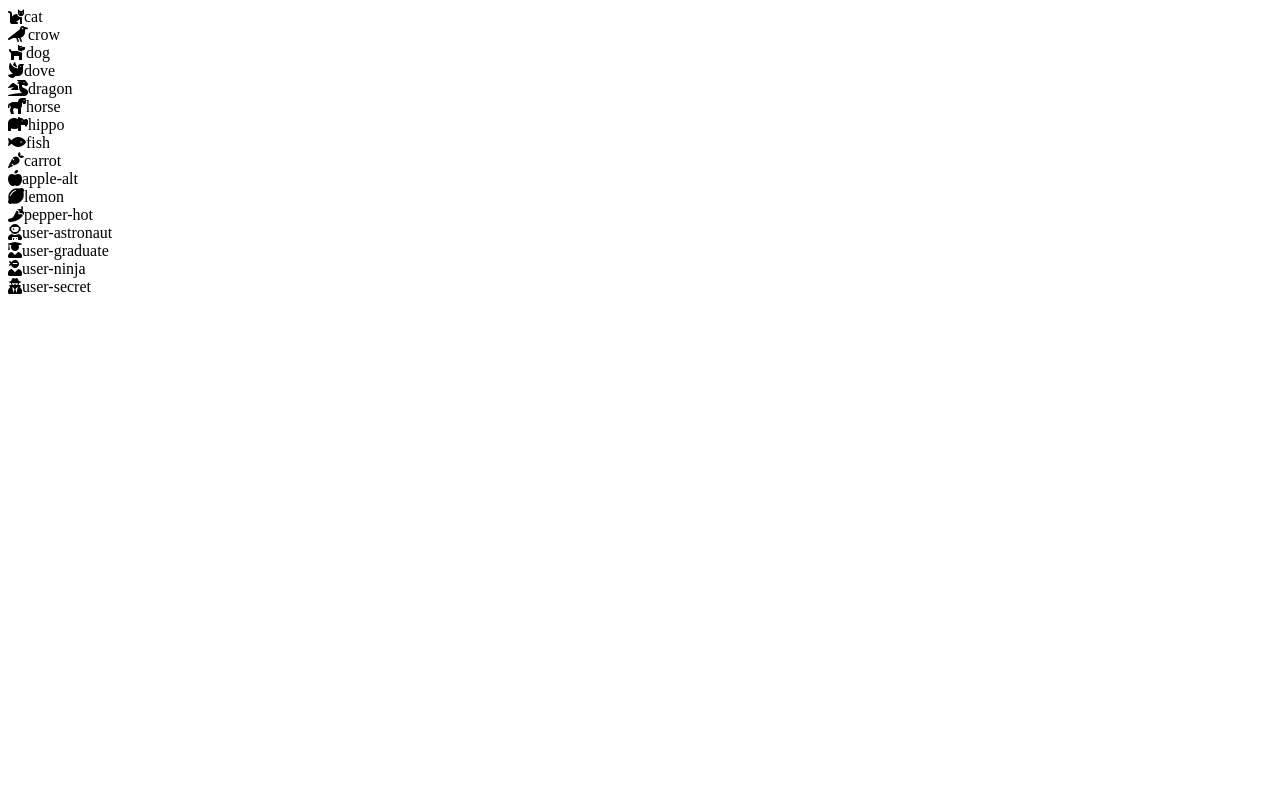
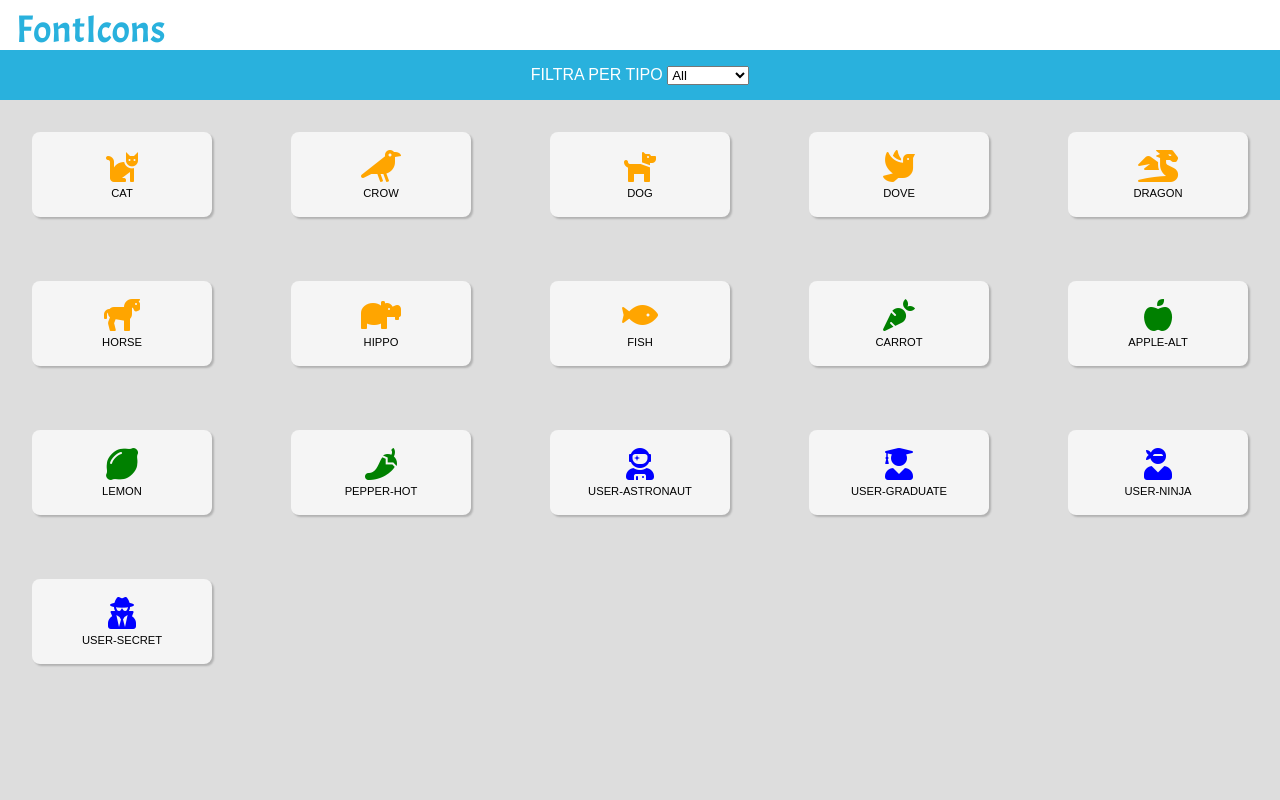
Before and after one commit to katy01101011/js-es6-icons, a plain HTML site: page index.html in a window 1280 px wide. Drawn offline with Linux system fonts and the light colour scheme.

Commit message:
add: css style

```diff
--- a/css/style.css
+++ b/css/style.css
@@ -0,0 +1,80 @@
+:root {
+    --header-title: #FFFFFF;
+    --header-select: #29B1DD;
+    --main-bg: #DDDDDD;
+    --cards-bg: #F5F5F5;
+}
+
+* {
+    margin: 0;
+    padding: 0;
+    box-sizing: border-box;
+    font-family: Arial, Helvetica, sans-serif;
+}
+
+.logo {
+    font-family: 'Acme', sans-serif;
+    width: 100%;
+    height: 50px;
+    background-color: var(--header-title);
+    color: var(--header-select);
+    font-size: 2.4rem;
+    padding-left: 1rem;
+    padding-top: .3rem;
+}
+
+nav {
+    width: 100%;
+    height: 50px;
+    background-color: var(--header-select);
+    line-height: 50px;
+    text-align: center;
+}
+
+nav label {
+    color: white;
+    text-transform: uppercase;
+}
+
+main {
+    background-color: var(--main-bg);
+}
+
+#icon-container {
+    width: 100%;
+    height: calc(100vh - 100px);
+    display: flex;
+    align-content: flex-start;
+    flex-wrap: wrap;
+    justify-content: space-between;
+}
+
+.icon-card {
+    width: 180px;
+    height: 85px;
+    background-color: var(--cards-bg);
+    border-radius: 8px;
+    box-shadow: 2px 2px 2px rgba(0, 0, 0, .2);
+    display: flex;
+    flex-direction: column;
+    justify-content: center;
+    align-items: center;
+    margin: 2rem;
+    cursor: pointer;
+}
+
+.icon-card:hover {
+    transition: .4s;
+    transform: scale(105%);
+    box-shadow: 1px 1px 1px rgba(0, 0, 0, .2);
+
+}
+
+.icon-card i {
+    font-size: 2rem;
+    margin-bottom: .3rem;
+}
+
+.icon-card>span {
+    font-size: .7rem;
+}
--- a/index.html
+++ b/index.html
@@ -6,6 +6,10 @@
     <meta name="viewport" content="width=device-width, initial-scale=1.0">
     <!-- Style -->
     <link rel="stylesheet" href="css/style.css">
+    <!-- Font -->
+    <link rel="preconnect" href="https://fonts.googleapis.com">
+    <link rel="preconnect" href="https://fonts.gstatic.com" crossorigin>
+    <link href="https://fonts.googleapis.com/css2?family=Acme&display=swap" rel="stylesheet">
     <!-- FontAwesome -->
     <link rel="stylesheet" href="https://cdnjs.cloudflare.com/ajax/libs/font-awesome/5.15.4/css/all.min.css">
     <!-- Title -->
@@ -13,6 +17,20 @@
     <link rel="icon" type="image/x-icon" href="img/kisspng-gratis-download-colorful-irregular-5aa7a70f5840d6.2950198315209367193615.jpg">
 </head>
 <body>
+    <header>
+        <div class="logo">FontIcons</div>
+        <nav>
+            <label for="icons">Filtra per tipo</label>
+
+            <select name="icons" id="icons">
+            <option value="animal">All</option>
+            <option value="animal">Animal</option>
+            <option value="vegetable">Vegetable</option>
+            <option value="user">Users</option>
+            </select>
+        </nav>
+    </header>
+    <main>
         <div id="icon-container">
             <!-- <div>
                 <i class="fas fa-smile"></i>
@@ -21,6 +39,7 @@
                 </span>
             </div> -->
         </div>
+    </main>
     <!-- Scripts -->
     <script src="js/script.js"></script>
 </body>
--- a/js/script.js
+++ b/js/script.js
@@ -113,14 +113,6 @@ const iconsArray = [
 	}
 ];
 
-// Milestone 1
-// Partendo dalla struttura dati fornita, visualizzare in pagina un box per ogni icona,
-// in cui è presente il nome dell'icona e l'icona stessa.
-
-// Milestone 2
-// Ciascuna icona ha una proprietà "color": utilizzare questa proprietà per visualizzare
-// le icone del colore corrispondente.
-
 // BONUS
 // Aggiungere alla pagina una select in cui le options corrispondono ai
 // vari tipi di icone (animal, vegetable, user). Quando l'utente seleziona un tipo dalla select,
@@ -146,11 +138,13 @@ let iconCards = iconsArray.forEach(element => {
     iconContainer.append(iconCard);
     // Creo l'elemento 'i'
     iconIcon = document.createElement('i');
-    iconIcon.classList.add(`${element.family}`, `${element.prefix}${element.name}`);
+    iconIcon.classList.add(`${element.family}`, `${element.prefix}${element.name}`, `${element.color}`);
+    // Milestone2: Aggiungo il colore alle icone
+    iconIcon.style.color = `${element.color}`;
     iconCard.append(iconIcon);
     // Creo l'elemento 'span'
     iconSpan = document.createElement('span');
-    iconSpan.innerHTML = `${element.name}`;
+    iconSpan.innerHTML = `${element.name.toUpperCase()}`;
     iconCard.append(iconSpan);
 });
 
```
Lines whose indentation alone changed are shown as unchanged.
